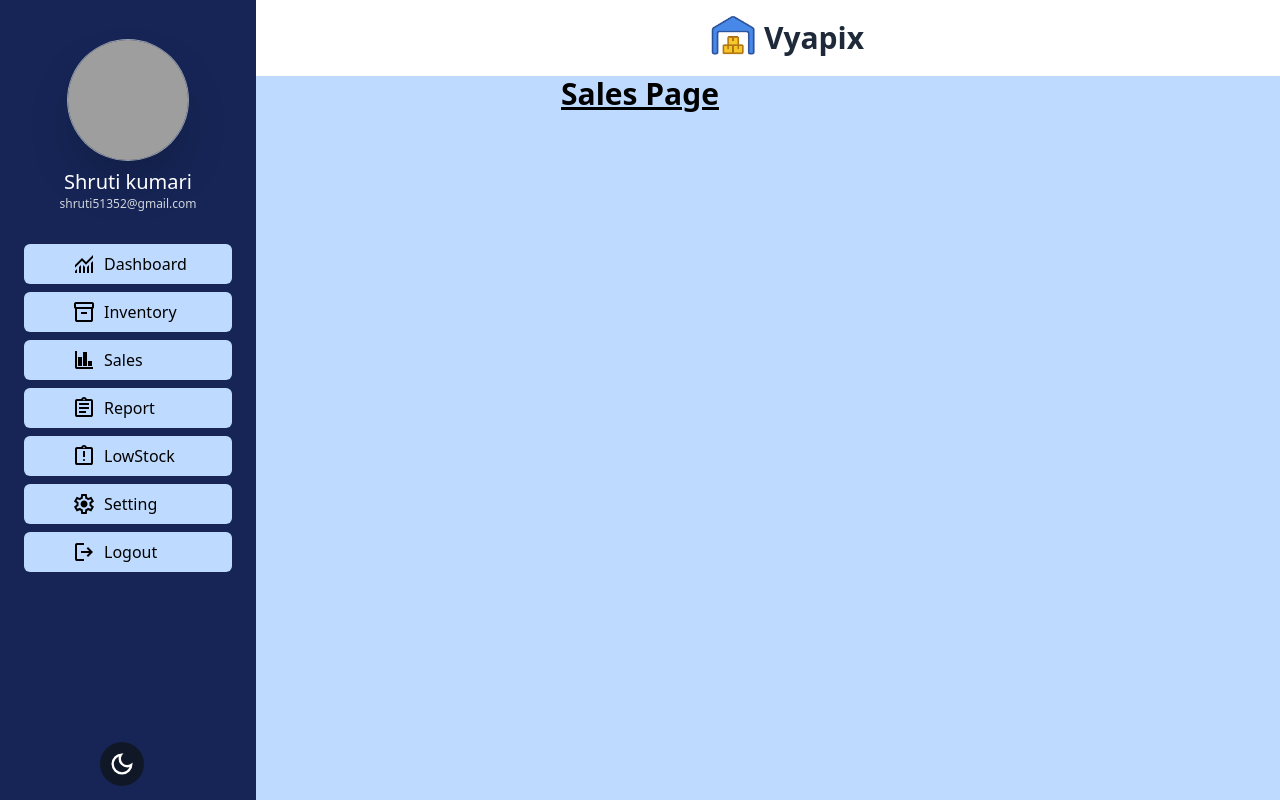
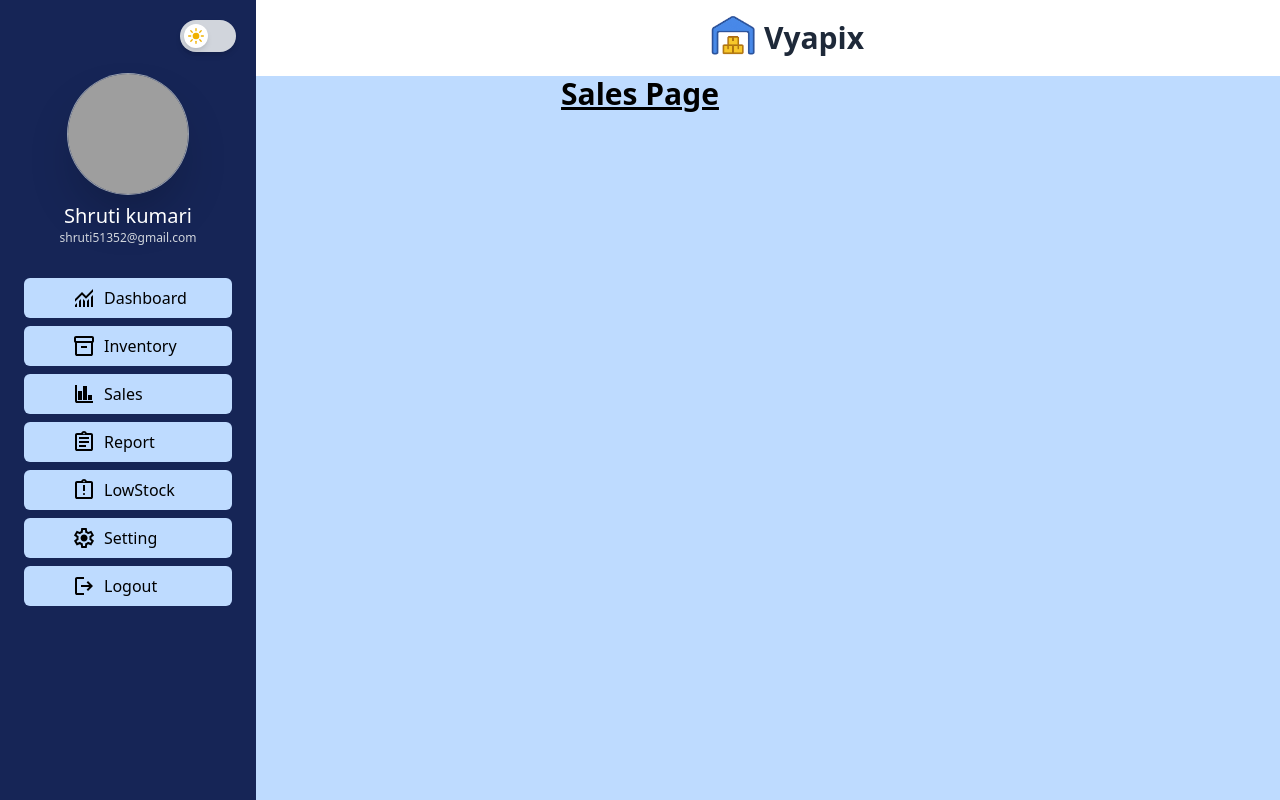
Before and after one commit to Abdulrahman-programmer/MainPage, a React (Vite) app: page /afterlogin/sales in a window 1280 px wide. Built offline with nearby package versions, Linux system fonts and the light colour scheme; grey boxes are pictures that could not be loaded.

Commit message:
toggle button upgrade

```diff
--- a/package.json
+++ b/package.json
@@ -11,6 +11,7 @@
   },
   "dependencies": {
     "@tailwindcss/vite": "^4.1.13",
+    "framer-motion": "^12.23.22",
     "react": "^19.1.1",
     "react-chartjs-2": "^5.3.0",
     "react-dom": "^19.1.1",
--- /dev/null
+++ b/src/components/Btn-toggle.jsx
@@ -0,0 +1,82 @@
+import React, { useEffect, useState } from "react";
+import { motion, AnimatePresence } from "framer-motion";
+
+export default function DarkModeToggle(params) {
+  const [theme, setTheme] = useState(() => {
+    if (typeof window === "undefined") return "day";
+    const saved = localStorage.getItem("theme");
+    if (saved) return saved;
+    return window.matchMedia && window.matchMedia("(prefers-color-scheme: dark)").matches ? "dark" : "day";
+  });
+
+  function changeBodyAttribute(attr, value) {
+    document.body.setAttribute(attr, value);
+  }
+
+  function toggleTheme() {
+    const newTheme = theme === "day" ? "dark" : "day";
+    setTheme(newTheme);
+  }
+
+  useEffect(() => {
+    changeBodyAttribute("data-theme", theme);
+    localStorage.setItem("theme", theme);
+  }, [theme]);
+
+  const isDark = theme === "dark";
+
+  return (
+    <button
+      onClick={toggleTheme}
+      aria-pressed={isDark}
+      aria-label={isDark ? "Switch to light mode" : "Switch to dark mode"}
+      className={`relative  w-14 h-8 rounded-full bg-gray-300 dark:bg-gray-700 p-1 shadow-md focus:outline-none ${params.islogin ? " fixed left-45 top-5" : "" }`}
+    >
+      <motion.div
+        layout
+        initial={false}
+        animate={{ x: isDark ? 24 : 0 }}
+        transition={{ type: "spring", stiffness: 500, damping: 30 }}
+        className="absolute top-1 left-1 w-6 h-6 rounded-full flex items-center justify-center shadow-md bg-white dark:bg-black"
+      >
+        <AnimatePresence mode="wait">
+          {isDark ? (
+            <motion.svg
+              key="moon"
+              initial={{ opacity: 0, scale: 0.8 }}
+              animate={{ opacity: 1, scale: 1 }}
+              exit={{ opacity: 0, scale: 0.8 }}
+              xmlns="http://www.w3.org/2000/svg"
+              viewBox="0 0 24 24"
+              className="w-4 h-4 text-indigo-300"
+              fill="currentColor"
+            >
+              <path d="M21 12.79A9 9 0 1111.21 3 7 7 0 0021 12.79z" />
+            </motion.svg>
+          ) : (
+            <motion.svg
+              key="sun"
+              initial={{ opacity: 0, scale: 0.8 }}
+              animate={{ opacity: 1, scale: 1 }}
+              exit={{ opacity: 0, scale: 0.8 }}
+              xmlns="http://www.w3.org/2000/svg"
+              viewBox="0 0 24 24"
+              className="w-4 h-4 text-yellow-500"
+              fill="currentColor"
+            >
+              <circle cx="12" cy="12" r="5" />
+              <line x1="12" y1="1" x2="12" y2="4" stroke="currentColor" strokeWidth="2" strokeLinecap="round" />
+              <line x1="12" y1="20" x2="12" y2="23" stroke="currentColor" strokeWidth="2" strokeLinecap="round" />
+              <line x1="4.22" y1="4.22" x2="6.34" y2="6.34" stroke="currentColor" strokeWidth="2" strokeLinecap="round" />
+              <line x1="17.66" y1="17.66" x2="19.78" y2="19.78" stroke="currentColor" strokeWidth="2" strokeLinecap="round" />
+              <line x1="1" y1="12" x2="4" y2="12" stroke="currentColor" strokeWidth="2" strokeLinecap="round" />
+              <line x1="20" y1="12" x2="23" y2="12" stroke="currentColor" strokeWidth="2" strokeLinecap="round" />
+              <line x1="4.22" y1="19.78" x2="6.34" y2="17.66" stroke="currentColor" strokeWidth="2" strokeLinecap="round" />
+              <line x1="17.66" y1="6.34" x2="19.78" y2="4.22" stroke="currentColor" strokeWidth="2" strokeLinecap="round" />
+            </motion.svg>
+          )}
+        </AnimatePresence>
+      </motion.div>
+    </button>
+  );
+}
--- a/src/components/Menu.jsx
+++ b/src/components/Menu.jsx
@@ -10,7 +10,7 @@ import logoutIcon from '../assets/logout.svg';
 import menuIcon from '../assets/menu.svg';
 import closeIcon from '../assets/close.svg';
 import "./components.css";
-import Toggle_btn from "./Toggle";
+import DarkModeToggle from "./Btn-toggle";
 
 
 const menuItems = [
@@ -59,13 +59,15 @@ const Menu = () => {
                     lg:translate-x-0  lg:shadow-none dark:bg-gray-800
 
                 `}
-            >
+            > { /* Profile Section */}
+                    <DarkModeToggle islogin ={true}/>
                 <div className=" w-full ">
                     <img src={profile} alt={profileIcon} className="rounded-full h-30 w-30 m-auto mt-10 mb-2 ring-1 ring-gray-400 shadow-2xl" />
                     <p className="text-xl text-center text-white">{name}</p>
                     <p className="text-xs text-center text-gray-300">{email}</p>
                 </div>
 
+                    {/* Menu Items */}
                 <ul className="mt-5 lg:mt-8 space-y-2 px-6 flex flex-col">
                     {menuItems.map((item) => (
                         <Link to={item.link}
@@ -78,7 +80,7 @@ const Menu = () => {
                         </Link>
                     ))}
                 </ul>
-                <Toggle_btn islogin = {true}/>
+
             </nav>
         </div>
     );
--- a/src/components/Toggle.jsx
+++ b/src/components/Toggle.jsx
@@ -4,7 +4,7 @@ import daylogo from '../assets/day.svg'
 import nightlogo from '../assets/dark.svg'
 
 function Toggle_btn(params) {
-    const [theme, setTheme] = React.useState('day');
+    const [theme, setTheme] = React.useState(()=>{document.body.getAttribute('data-theme') || 'day'});
     function changeBodyAttribute(attr, value) {
         document.body.setAttribute(attr, value);
     }
--- a/src/components/loginbar.jsx
+++ b/src/components/loginbar.jsx
@@ -1,13 +1,14 @@
 import React from "react";
 import "./components.css";
-
+import DarkModeToggle from "./Btn-toggle";
 import Toggle_btn from "./Toggle";
 function Login_btn(params) {
 
     return (
         <ul className="nav-links">
 
-            <Toggle_btn />
+            {/* <Toggle_btn /> */}
+            <DarkModeToggle />
             <li className="text-sm md:text-base">About</li>
             <li className="text-sm md:text-base"> Features</li>
             <button className="btn mt-3 p-1 px-2.5 md:py-3 md:px-5 text-base md:text-xl "
```
Also changed, not shown: 1 other file (tests, documents, lock files or other folders).
